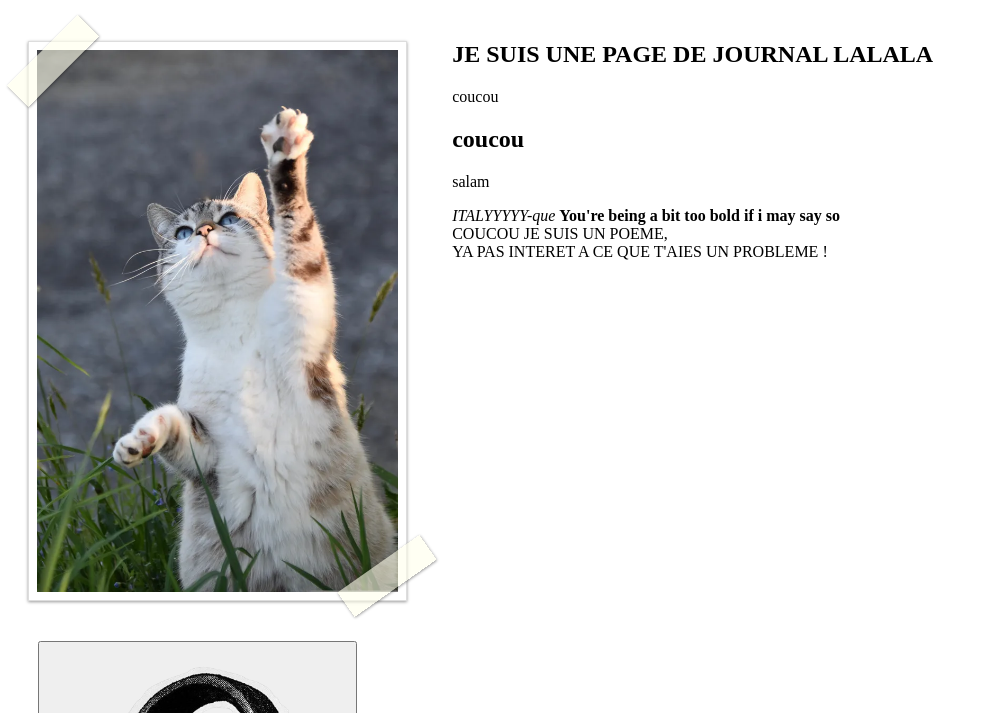
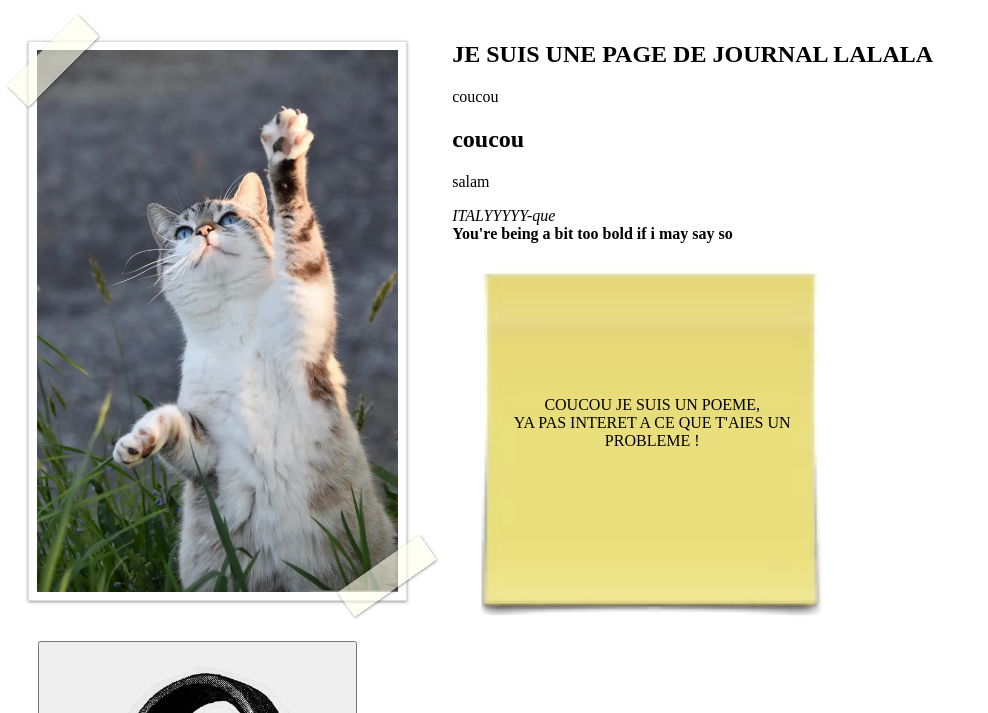
Before and after one commit to Borislehachoir/replaying-asd, a plain HTML site: page index.html in a window 1280 px wide. Shown: the part 87-800 px from the top of the page, without its empty margins (0-988 px from the left). Drawn offline with Linux system fonts and the light colour scheme.

Commit message:
encore desmodifs (post-it)

```diff
--- a/index.html
+++ b/index.html
@@ -39,10 +39,10 @@
                 <p id="texte">coucou</p>
                 <h2 id="titre-journal-2"> coucou </h2>
                 <p id="texte">salam</p>
-                <i id="texte">ITALYYYYY-que</i>
+                <i id="texte">ITALYYYYY-que</i> <br>
                 <b id="texte">You're being a bit too bold if i may say so </b>
             </div>
-            <div id="poeme">
+            <div id="poeme" class="poem">
                 COUCOU JE SUIS UN POEME, <br>
                 YA PAS INTERET A CE QUE T'AIES UN PROBLEME !
             </div>
--- a/styles.css
+++ b/styles.css
@@ -101,3 +101,15 @@ dialog::backdrop {
 /*Page journal (emplacement texte)*/
 
 /*Poème*/
+
+.poem {
+  background: url("img/posthite.png") center / contain no-repeat;
+  width: 400px;
+  height: 400px;
+  display: flex;
+  align-items: center;
+  justify-content: center;
+  text-align: center;
+  padding: 0 50px 40px 50px;
+  box-sizing: border-box;
+}
```
